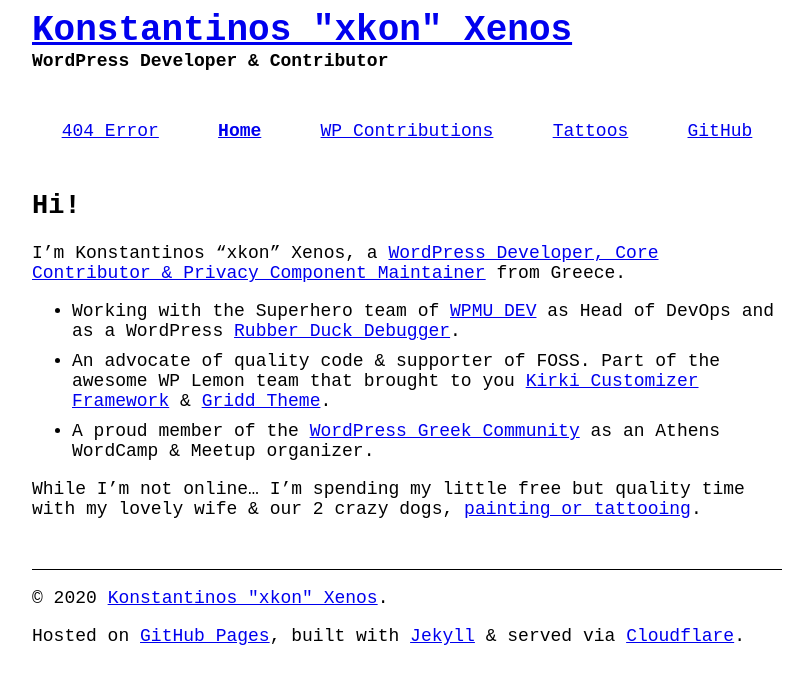
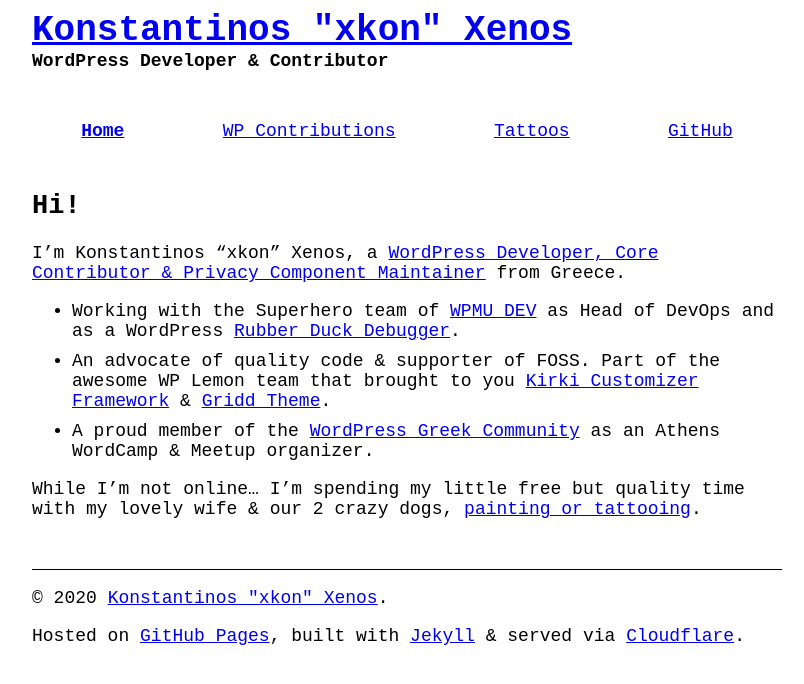
Before and after one commit to mrxkon/mrxkon.github.io, a Jekyll site: the page built from index.md, in a window 1280 px wide. Shown: the top 684 px of the page, without its empty margins (233-1037 px from the left). Built offline with Jekyll 4.4.1, drawn with Linux system fonts in a browser that asks for light colours.

Commit message:
Update header.html

```diff
--- a/_includes/header.html
+++ b/_includes/header.html
@@ -120,22 +120,15 @@
 
 		<nav>
 			<ul>
-				{% assign pages_list = site.pages | sort:"menu_order" %}
-				{% for node in pages_list %}
-					{% if node.title != null or node.title != "404 Error" %}
-						{% if node.layout == "default" %}
-							<li class="{% if page.url == node.url %}active{% endif %}">
-								<a href="{{ node.url }}">
-									{% if node.title == "Hi!" %}
-										Home
-									{% else %}
-										{{ node.title }}
-									{% endif %}
-								</a>
-							</li>
-						{% endif %}
-					{% endif %}
-				{% endfor %}
+				<li class="{% if page.url == '/' %}active{% endif %}">
+					<a href="{{ site.site_url }}">Home</a>
+				</li>
+				<li class="{% if page.url == '/wp-contributions' %}active{% endif %}">
+					<a href="{{ site.site_url }}/wp-contributions">WP Contributions</a>
+				</li>
+				<li class="{% if page.url == '/tattoos' %}active{% endif %}">
+					<a href="{{ site.site_url }}/tattoos">Tattoos</a>
+				</li>
 				<li>
 					<a href="https://github.com/mrxkon" target="_blank" rel="noopener noreferrer">GitHub</a>
 				</li>
```
